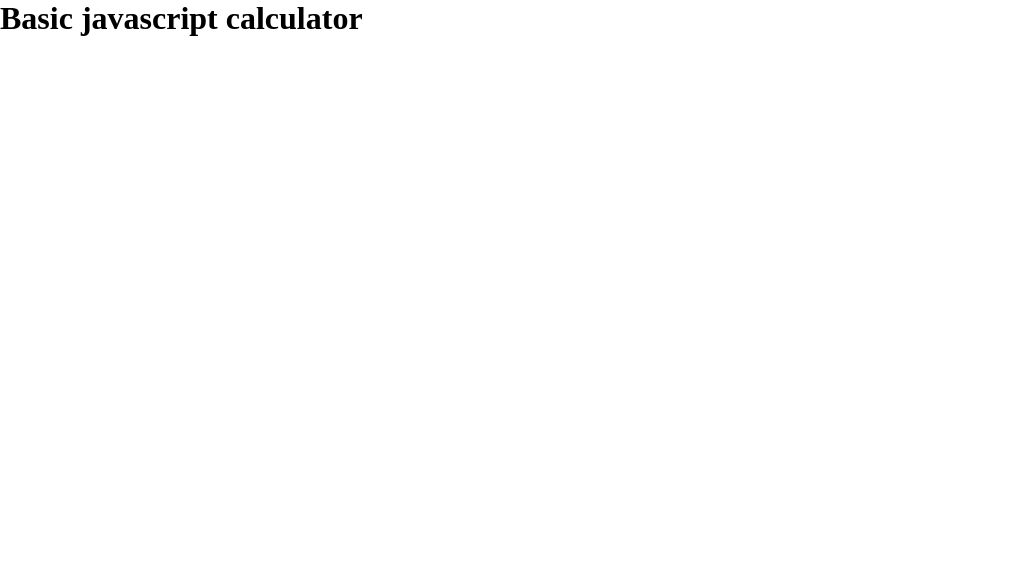
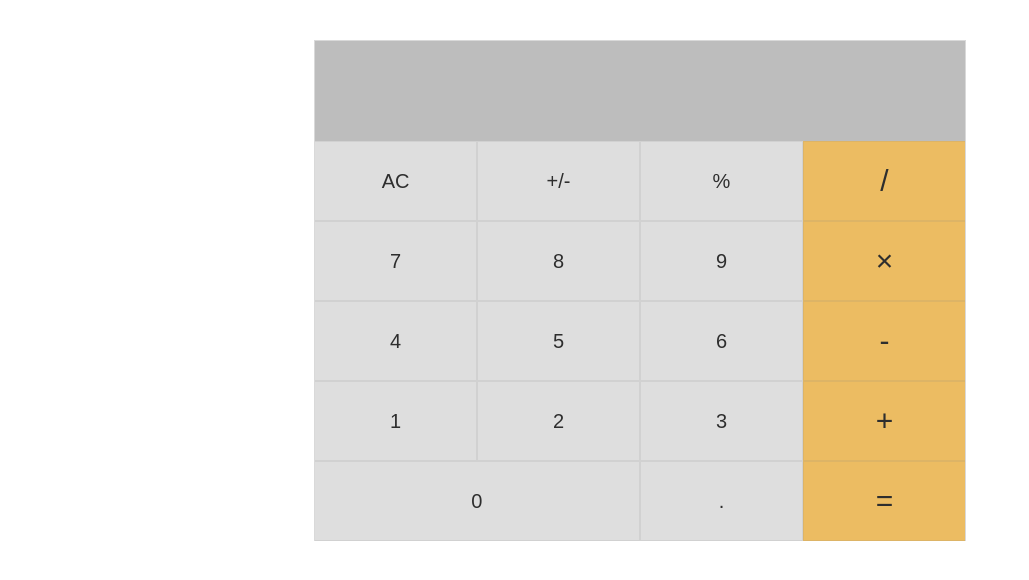
Before and after one commit to DjibrilM/math-magician, a React (Create React App) app: page / in a window 1280 px wide. Shown: the top 580 px of the page, without its empty margins (0-1029 px from the left). Built offline with nearby package versions, Linux system fonts and the light colour scheme.

Commit message:
added application ui

```diff
--- a/src/App.js
+++ b/src/App.js
@@ -1,10 +1,11 @@
 import React from 'react';
+import Calculator from './components/Calculator';
 
 
 function App() {
   return (
     <div className="App">
-      <h1>Basic javascript calculator</h1>
+      <Calculator />
     </div>
   );
 }
--- /dev/null
+++ b/src/components/Button.jsx
@@ -0,0 +1,12 @@
+import React from "react";
+
+const Button = ({ configuration }) => {
+    return (
+        <button >
+            {configuration.outputOperation}
+        </button>
+    );
+};
+
+
+export default Button;
--- /dev/null
+++ b/src/components/Calculator.jsx
@@ -0,0 +1,135 @@
+import React from "react";
+import classes from "../styles/calculator.module.css";
+import Column from "./Column";
+
+const column1 = [
+    {
+        outputOperation: "AC",
+        operationSign: "_",
+        type: "action"
+    },
+    {
+        outputOperation: "+/-",
+        operationSign: "_",
+        type: "action"
+    },
+    {
+        outputOperation: "%",
+        operationSign: "%",
+        type: "calculatorOperation"
+    },
+    {
+        outputOperation: "/",
+        operationSign: "÷",
+        type: "calculatorOperation"
+    }
+];
+
+
+const column2 = [
+    {
+        outputOperation: "7",
+        operationSign: "_",
+        type: "value"
+    },
+    {
+        outputOperation: "8",
+        operationSign: "_",
+        type: "value"
+    },
+    {
+        outputOperation: "9",
+        operationSign: "_",
+        type: "value"
+    },
+    {
+        outputOperation: "×",
+        operationSign: "*",
+        type: "calculatorOperation"
+    }
+];
+
+
+const column3 = [
+    {
+        outputOperation: "4",
+        operationSign: "_",
+        type: "value"
+    },
+    {
+        outputOperation: "5",
+        operationSign: "_",
+        type: "value"
+    },
+    {
+        outputOperation: "6",
+        operationSign: "_",
+        type: "value"
+    },
+    {
+        outputOperation: "-",
+        operationSign: "-",
+        type: "calculatorOperation"
+    }
+];
+
+const column4 = [
+    {
+        outputOperation: "1",
+        operationSign: "_",
+        type: "value"
+    },
+    {
+        outputOperation: "2",
+        operationSign: "_",
+        type: "value"
+    },
+    {
+        outputOperation: "3",
+        operationSign: "_",
+        type: "value"
+    },
+    {
+        outputOperation: "+",
+        operationSign: "+",
+        type: "calculatorOperation"
+    }
+];
+
+const column5 = [
+    {
+        outputOperation: "0",
+        operationSign: "_",
+        type: "value"
+    },
+    {
+        outputOperation: ".",
+        operationSign: "_",
+        type: "value"
+    },
+    {
+        outputOperation: "=",
+        operationSign: "_",
+        type: "action"
+    }
+];
+
+const columnsList = [
+    column1,
+    column2,
+    column3,
+    column4,
+    column5
+]
+
+
+const Calculator = () => {
+    return <div className={classes.calculator}>
+        <div className={classes.output}></div>
+        {columnsList.map((columnData, index) => {
+            return <Column key={index} columnData={columnData} />
+        })}
+    </div>;
+};
+
+export default Calculator;
--- /dev/null
+++ b/src/components/Column.jsx
@@ -0,0 +1,14 @@
+import React from "react";
+import classes from '../styles/column.module.css';
+import Button from "./Button.jsx";
+
+
+const Column = ({ columnData }) => {
+  return <div className={classes.column}>
+    {columnData.map((buttonConfiguration, index) => <Button key={index} configuration={buttonConfiguration} />)}
+  </div>;
+};
+
+
+
+export default Column;
--- a/src/index.css
+++ b/src/index.css
@@ -1,4 +1,10 @@
+@import url('https://fonts.googleapis.com/css2?family=Lato:ital,wght@0,100;0,300;0,400;0,700;0,900;1,100;1,300;1,400;1,700;1,900&display=swap');
+
 * {
   margin: 0;
   padding: 0;
 }
+
+body{
+  font-family: 'Lato', sans-serif;
+}
--- /dev/null
+++ b/src/styles/calculator.module.css
@@ -0,0 +1,33 @@
+:root {
+    --gray-200: rgba(128, 128, 128, 0.141);
+    --gray-400: rgba(75, 75, 75, 0.364);
+    --gray-300: rgba(102, 102, 102, 0.215);
+    --black-200: rgba(51, 50, 50, 0.336);
+    --black-400: rgb(46, 46, 46);
+    --orange-200: rgba(225, 148, 6, 0.627);
+    --orange-300: rgba(225, 148, 6, 0.555);
+}
+
+.calculator {
+    max-width: 650px;
+    border-bottom: none;
+    margin: auto;
+    margin-top: 40px;
+    border-left: 1px solid rgba(0, 0, 0, 0.148);
+    border-right: 1px solid rgba(0, 0, 0, 0.148);
+    border-top: 1px solid rgba(0, 0, 0, 0.148);
+}
+
+.calculator :last-child :last-child {
+    width: 49.8%;
+}
+
+.calculator :last-child> :nth-child(2) {
+    width: 50%;
+}
+
+.output {
+    width: 100%;
+    height: 100px;
+    background: var(--gray-400);
+}
--- /dev/null
+++ b/src/styles/column.module.css
@@ -0,0 +1,33 @@
+.column {
+    width: 100%;
+    display: flex;
+    display: flex;
+}
+
+.column :last-child {
+    border-right: none;
+    background-color: var(--orange-200);
+    font-size: 30px;
+}
+
+.column :first-child {
+    border-left: none;
+}
+
+
+.column :last-child:active {
+    background-color: var(--orange-300);
+}
+
+.column button {
+    width: 100%;
+    background-color: var(--gray-300);
+    height: 80px;
+    border: 0.5px solid var(--gray-200);
+    font-size: 20px;
+    color: var(--black-400);
+}
+
+.column button:active {
+    background-color: rgba(128, 128, 128, 0.305)
+}
```
Also changed, not shown: .eslintrc.json.
